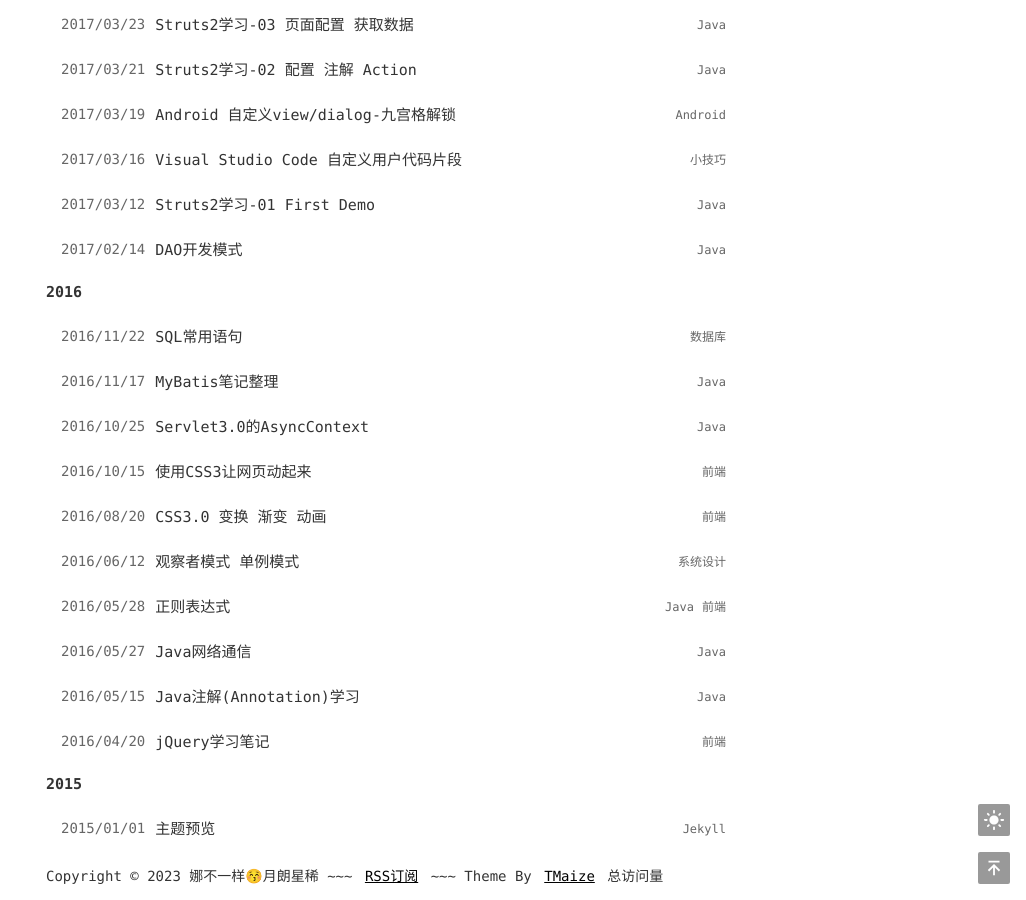
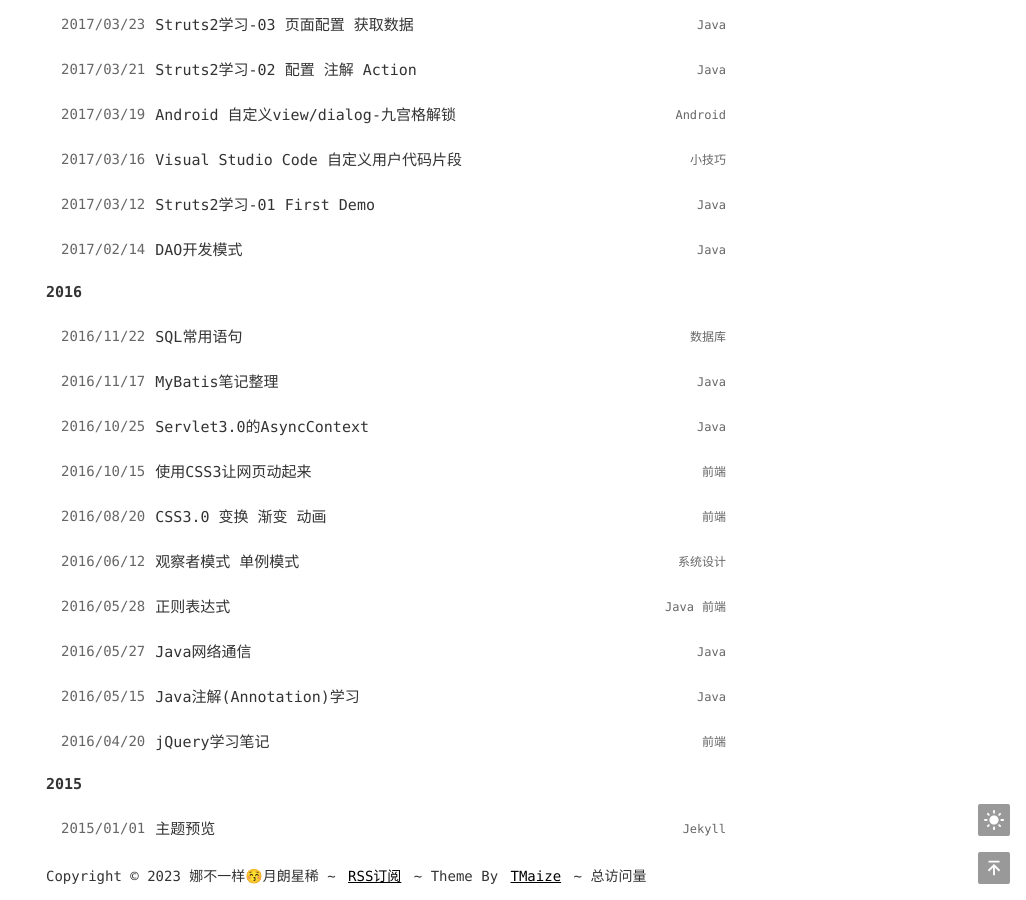
Before and after one commit to nksmiles/nksmiles.github.io, a Jekyll site: the page built from index.html, in a window 1280 px wide and 900 px high, scrolled down 5091 px. Shown: the whole window, without its empty margins (254-1280 px from the left). Built offline with Jekyll 4.4.1, drawn with Linux system fonts in a browser that asks for light colours; comment, search, counter and statistics services are not loaded.

Commit message:
Update footer.html

```diff
--- a/_includes/footer.html
+++ b/_includes/footer.html
@@ -1,12 +1,12 @@
 <footer class="footer">
-  <span>{{ site.footerText }} ~~~ </span>
+  <span>{{ site.footerText }} ~ </span>
   <a href="{{ site.baseurl }}/static/xml/rss.xml">RSS订阅</a>
   {%- comment %} 请保留主题来源，么么哒~ {% endcomment %}
-  <span> ~~~ Theme By</span>
+  <span> ~ Theme By</span>
   <a href="https://github.com/TMaize/tmaize-blog">TMaize</a>
 
   {%- if site.extCount %}
-    <span>总访问量</span>
+    <span> ~ 总访问量</span>
     <span id="busuanzi_value_site_pv"></span>
   {% endif %}
   <div class="footer-btn theme-toggler hide">
```
